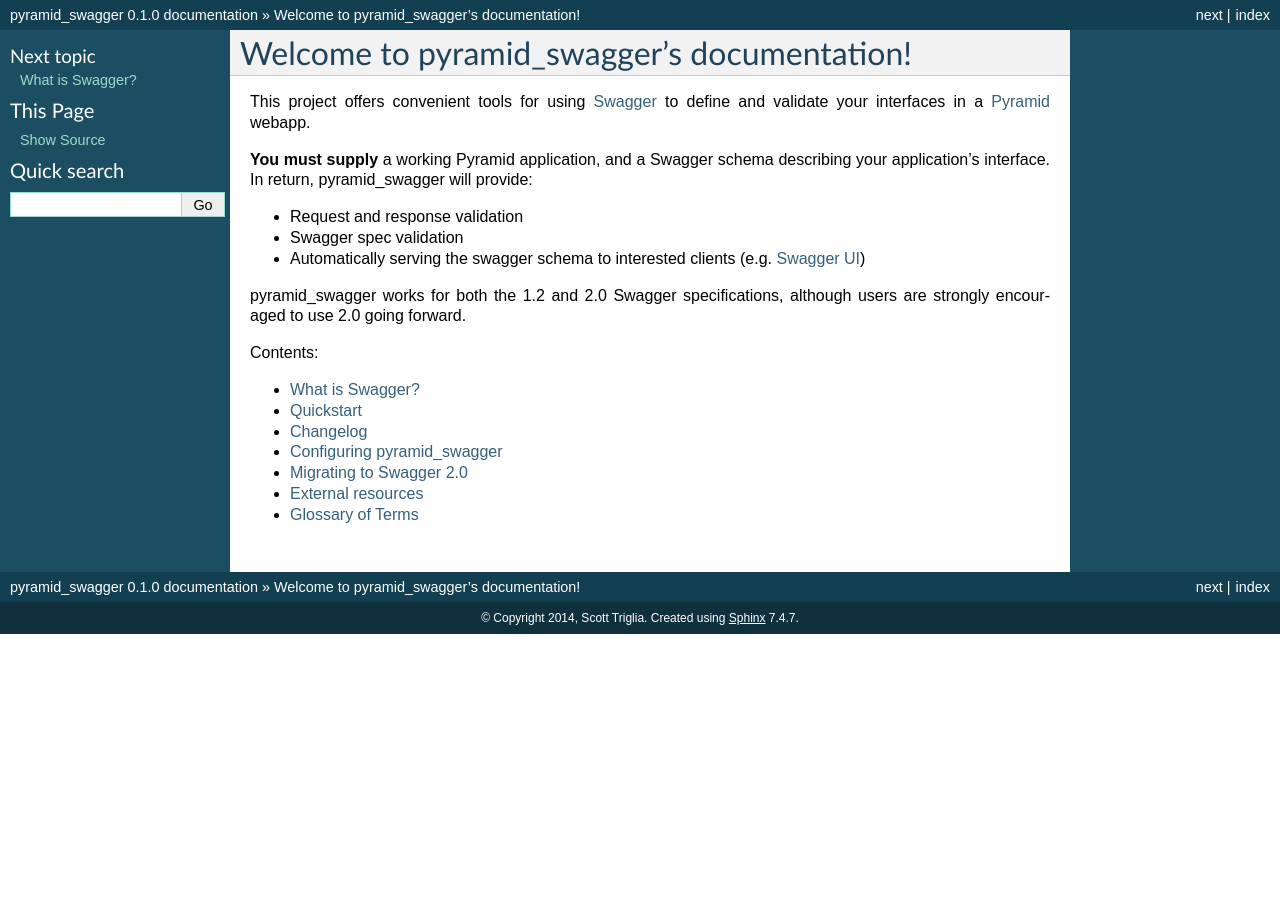
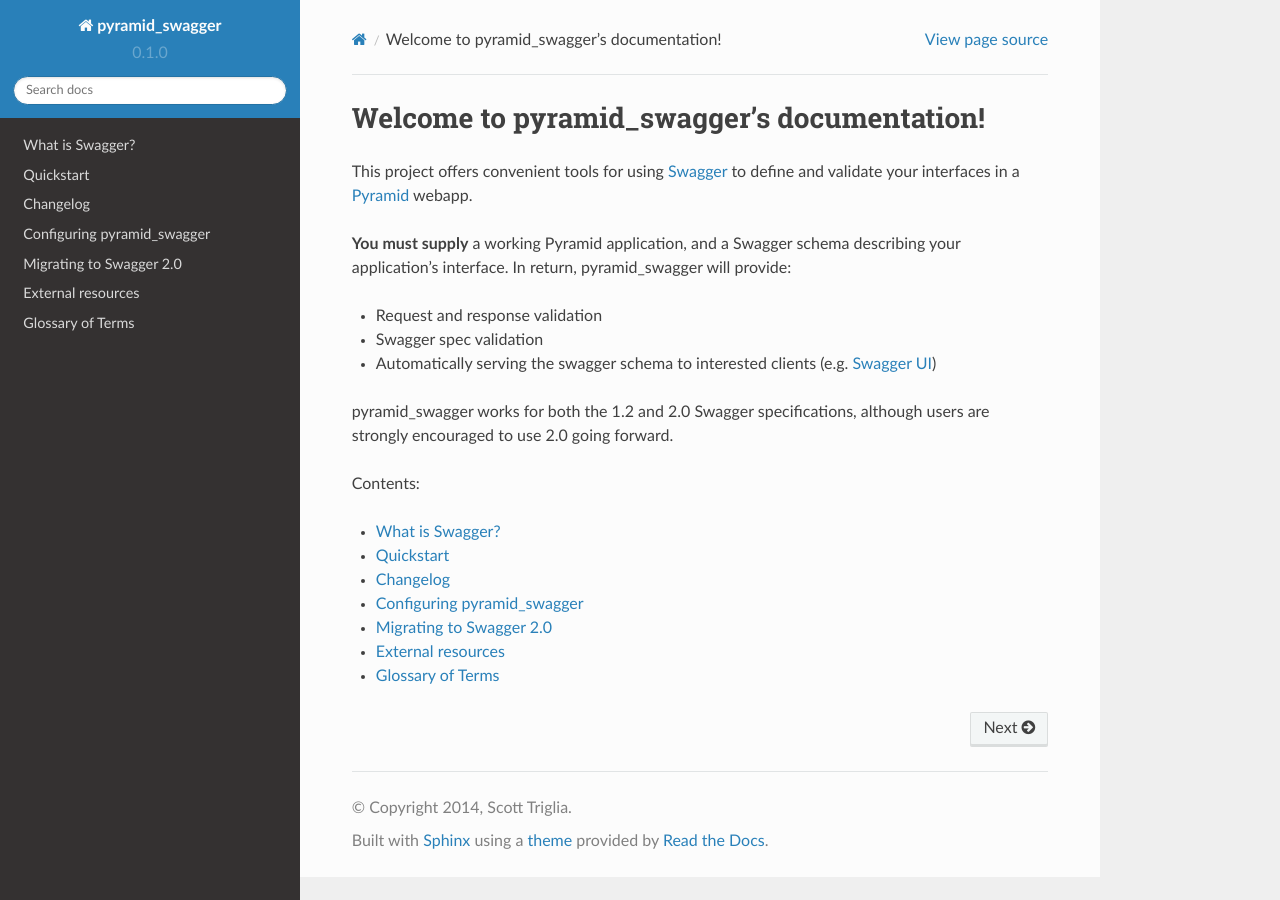
Before and after one commit to Yelp/pyramid_swagger, a Sphinx documentation site: the page built from docs/index.rst, in a window 1280 px wide. Built offline with Sphinx 7.4.7 and the Read the Docs theme 2.0.0, drawn with Linux system fonts in a browser that asks for light colours.

Commit message:
Build docs only with readthedocs theme

```diff
--- a/docs/conf.py
+++ b/docs/conf.py
@@ -91,7 +91,7 @@
 
 # The theme to use for HTML and HTML Help pages.  Major themes that come with
 # Sphinx are currently 'default' and 'sphinxdoc'.
-html_theme = 'sphinx_rtd_theme' if os.environ.get('READTHEDOCS') else 'classic'
+html_theme = 'sphinx_rtd_theme'
 
 # Theme options are theme-specific and customize the look and feel of a theme
 # further.  For a list of options available for each theme, see the
```
Also changed, not shown: 1 other file.
